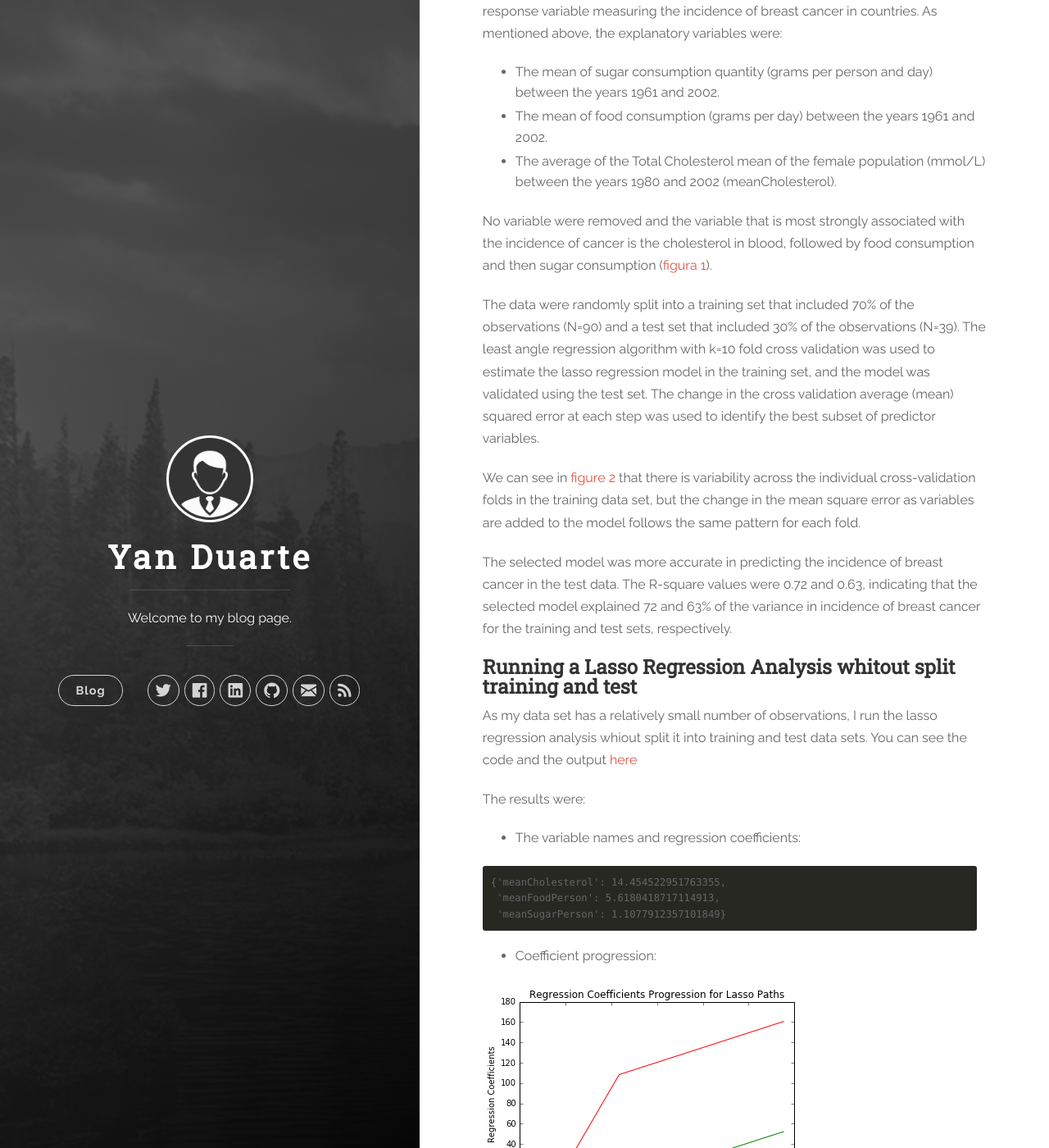
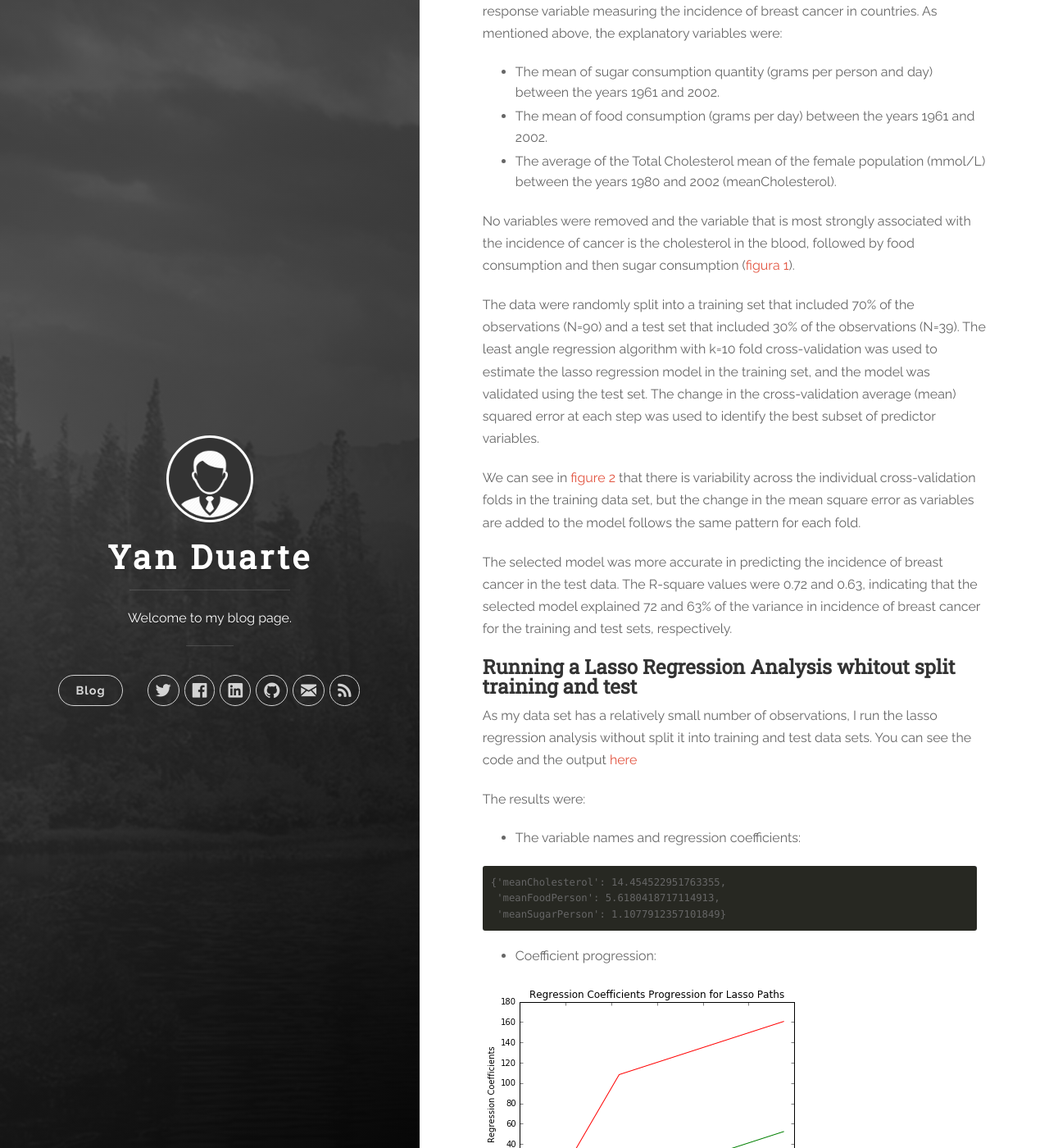
Before and after one commit to yan-duarte/yan-duarte.github.io, a Jekyll site: the page built from _posts/2016-10-17-MLDA-Assignment3.md, in a window 1280 px wide and 1400 px high, scrolled down 4010 px. Shown: the whole window at 82% size. Built offline with Jekyll 4.4.1, drawn with Linux system fonts in a browser that asks for light colours; nearby versions of some CDN libraries; some of the changed text lies outside the part shown.

Commit message:
Updated 2016-10-17-MLDA-Assignment3.md

```diff
--- a/_posts/2016-10-17-MLDA-Assignment3.md
+++ b/_posts/2016-10-17-MLDA-Assignment3.md
@@ -164,9 +164,9 @@ A lasso regression analysis was conducted to identify a subset of variables from
   - The mean of food consumption (grams per day) between the years 1961 and 2002.
   - The average of the Total Cholesterol mean of the female population (mmol/L) between the years 1980 and 2002 (meanCholesterol).
 
-No variable were removed and the variable that is most strongly associated with the incidence of cancer is the cholesterol in blood, followed by food consumption and then sugar consumption ([figura 1](#fig_1)).
+No variables were removed and the variable that is most strongly associated with the incidence of cancer is the cholesterol in the blood, followed by food consumption and then sugar consumption ([figura 1](#fig_1)).
 
-The data were randomly split into a training set that included 70% of the observations (N=90) and a test set that included 30% of the observations (N=39). The least angle regression algorithm with k=10 fold cross validation was used to estimate the lasso regression model in the training set, and the model was validated using the test set. The change in the cross validation average (mean) squared error at each step was used to identify the best subset of predictor variables.
+The data were randomly split into a training set that included 70% of the observations (N=90) and a test set that included 30% of the observations (N=39). The least angle regression algorithm with k=10 fold cross-validation was used to estimate the lasso regression model in the training set, and the model was validated using the test set. The change in the cross-validation average (mean) squared error at each step was used to identify the best subset of predictor variables.
 
 We can see in [figure 2](#fig_2) that there is variability across the individual cross-validation folds in the training data set, but the change in the mean square error as variables are added to the model follows the same pattern for each fold.
 
@@ -174,7 +174,7 @@ The selected model was more accurate in predicting the incidence of breast cance
 
 ## **Running a Lasso Regression Analysis whitout split training and test**
 
-As my data set has a relatively small number of observations, I run the lasso regression analysis whiout split it into training and test data sets.
+As my data set has a relatively small number of observations, I run the lasso regression analysis without split it into training and test data sets.
 You can see the code and the output [here](https://github.com/yan-duarte/yan-duarte.github.io/blob/master/archives/mlda-ass3.2.ipynb)
 
 The results were:
@@ -215,8 +215,8 @@ test data R-square
 
 In general, the results were pretty close compared when running the previous lasso regression analysis.
 
-No variable were removed and the variable that is most strongly associated with the incidence of cancer were the same in the same order.
+No variables were removed and the variable that is most strongly associated with the incidence of cancer were the same in the same order.
 
 The variability across the individual cross-validation folds in the training data set has behaved in a similar way.
 
-At least, the R-square values was 0.70, indicating that the selected model explained 70% of the variance in incidence of breast cancer.
+At least, the R-square value was 0.70, indicating that the selected model explained 70% of the variance in incidence of breast cancer.
```
